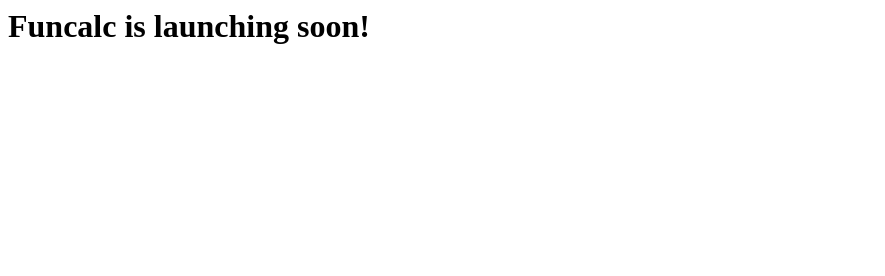
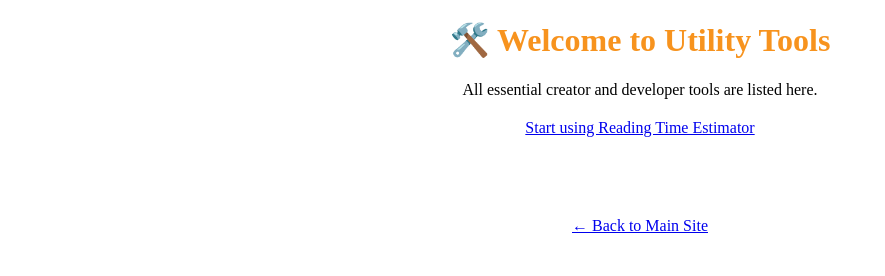
Before and after one commit to FunCalc/funcalc-tools, a plain HTML site: page index.html in a window 1280 px wide. Shown: the whole page, without its empty margins (0-885 px from the left). Drawn offline with Linux system fonts and the light colour scheme.

Commit message:
Update index.html

```diff
--- a/index.html
+++ b/index.html
@@ -1 +1,19 @@
-<h1>Funcalc is launching soon!</h1>
+<!DOCTYPE html>
+<html>
+<head>
+    <meta charset="UTF-8">
+    <title>Utility Tools Hub | funcalc.fun Tools</title>
+</head>
+<body>
+    <h1 style="text-align: center; color: #f7931e;">🛠️ Welcome to Utility Tools</h1>
+    <p style="text-align: center;">All essential creator and developer tools are listed here.</p>
+
+    <p style="text-align: center; margin-top: 20px;">
+        <a href="/reading-time/index.html">Start using Reading Time Estimator</a>
+    </p>
+
+    <div style="text-align: center; padding: 30px; margin-top: 50px;">
+        <a href="https://funcalc.fun">← Back to Main Site</a>
+    </div>
+</body>
+</html>
```
